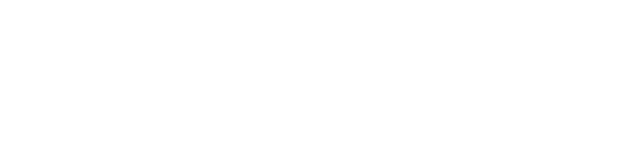
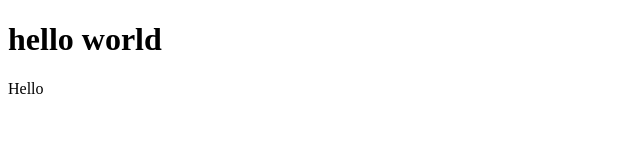
Before and after one commit to Jaydenff/Jaydenff.github.io, a plain HTML site: page index.html in a window 1280 px wide. Shown: the whole page, without its empty margins (0-640 px from the left). Drawn offline with Linux system fonts and the light colour scheme.

Commit message:
Update index.html
body

```diff
--- a/index.html
+++ b/index.html
@@ -1,5 +1,11 @@
 <!doctype html>
 <html>
+     <head>
      <title> Hello world </title>
 </head>
+     <body>
+          <h1> hello world</h1>
+          <p> Hello </p>
+
+     </body>
 </html>
```
